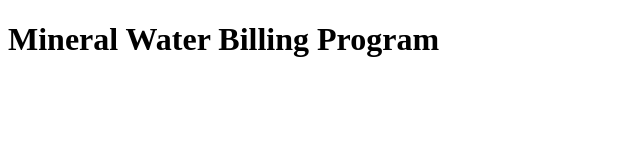
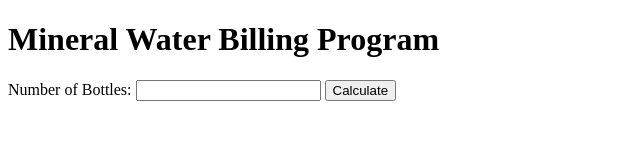
Before and after one commit to Robinz27/homework_week_7, a plain HTML site: page index_3.html in a window 1280 px wide. Shown: the whole page, without its empty margins (0-640 px from the left). Drawn offline with Linux system fonts and the light colour scheme.

Commit message:
update  Mineral Water Billing Program

```diff
--- a/index_3.html
+++ b/index_3.html
@@ -7,5 +7,36 @@
 </head>
 <body>
     <h1>Mineral Water Billing Program</h1>
+
+    <label for="bottles">Number of Bottles:</label>
+    <input type="number" id="bottles" name="bottles" min="0">
+    <button onclick="calculate()">Calculate</button>
+
+    <div id="result"></div>
+
+    <script>
+        function calculate() {
+            const bottles = parseInt(document.getElementById('bottles').value);
+
+            const pricePerBottle = 10;
+            const pricePerDozen = 100;
+            const vatRate = 0.07;
+
+            const dozen = Math.floor(bottles / 12);
+            const remaining = bottles % 12;
+
+            const totalBeforeTax = (dozen * pricePerDozen) + (remaining * pricePerBottle);
+
+            const vat = totalBeforeTax * vatRate;
+
+            const total = totalBeforeTax + vat;
+
+            document.getElementById('result').innerText =
+                `Total bottles: ${bottles} (${dozen} dozen and ${remaining} bottles)\n` +
+                `Price before tax: ${totalBeforeTax.toFixed(2)} Baht\n` +
+                `VAT (7%): ${vat.toFixed(2)} Baht\n` +
+                `Total price: ${total.toFixed(2)} Baht`;
+        }
+    </script>
 </body>
 </html>
```
